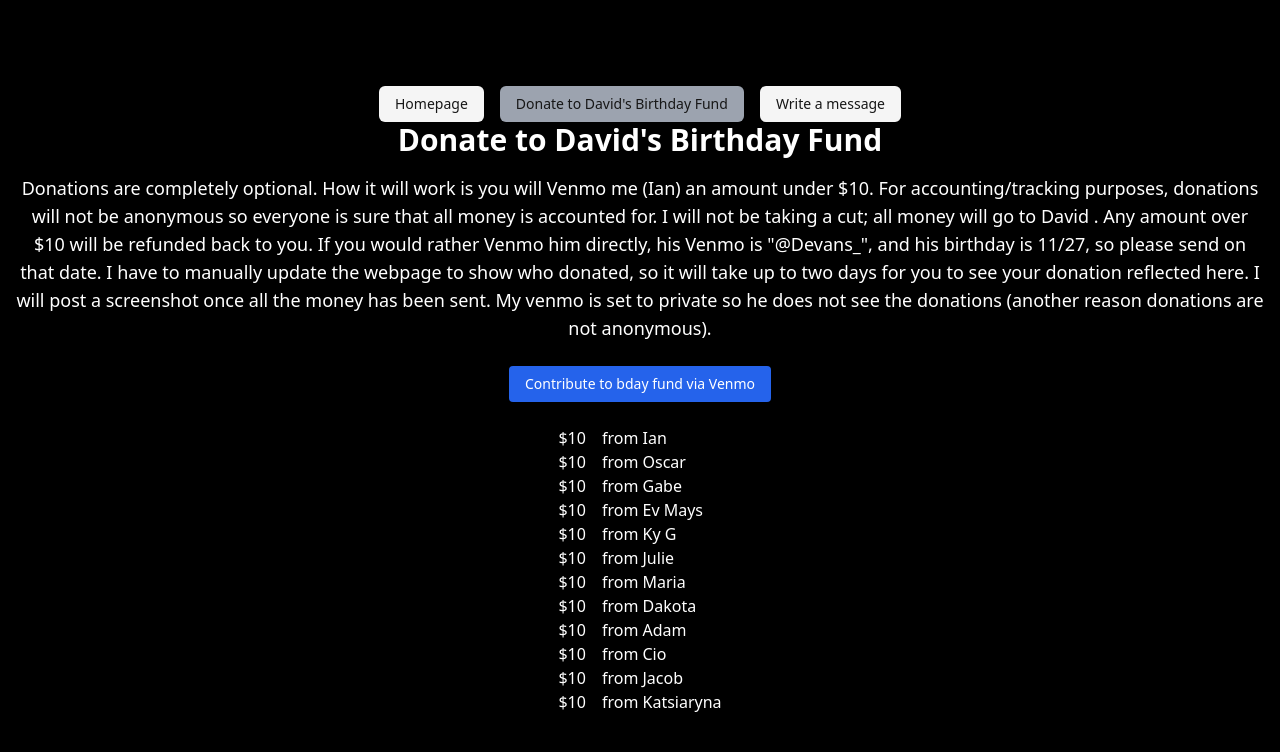
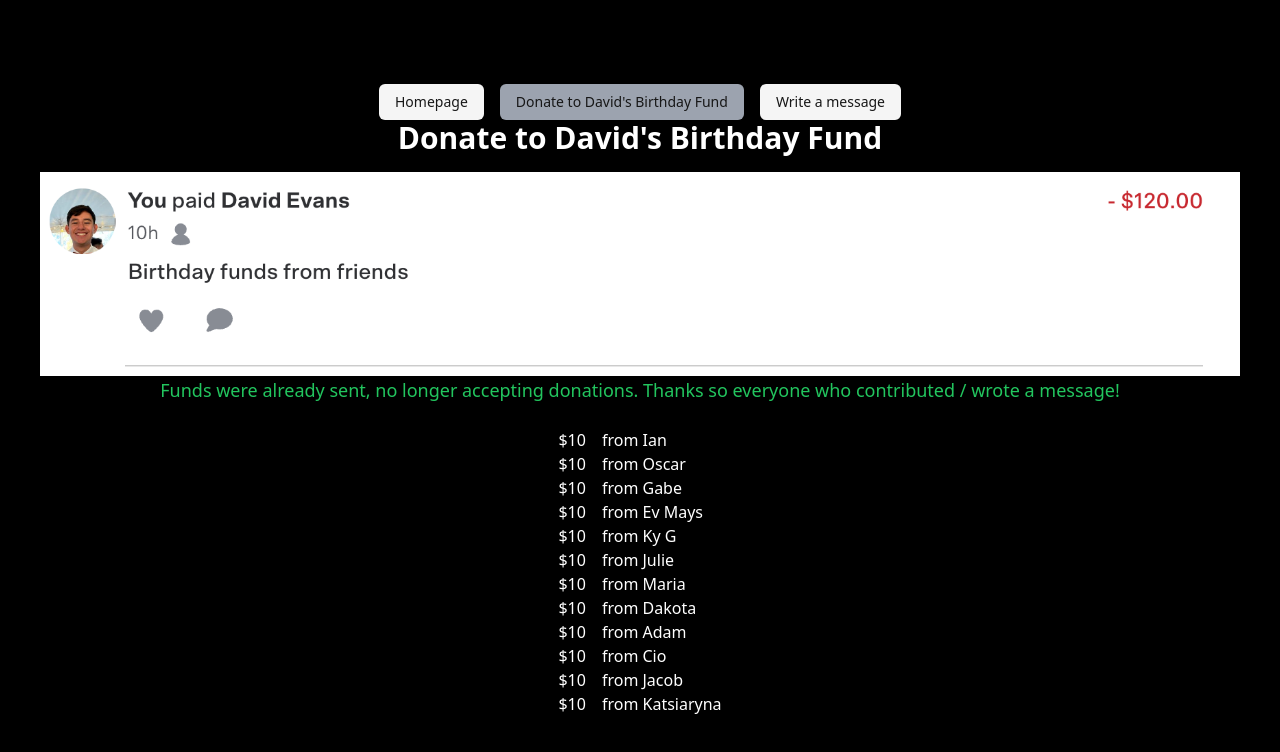
Before and after one commit to inathan44/Matrix-Birthday-Card, a React (Vite) app: page /donate in a window 1280 px wide. Shown: the top 752 px of the page. Built offline with nearby package versions, Linux system fonts and the light colour scheme; no server answers.

Commit message:
add donation receipt

```diff
--- a/src/components/Donate.tsx
+++ b/src/components/Donate.tsx
@@ -1,7 +1,4 @@
-import { useState } from 'react';
-import DonationPopUp from './DonationPopUp';
 import Navbar from './Navbar';
-import { Button } from './ui/button';
 
 interface Donation {
   amount: number;
@@ -26,10 +23,10 @@ const donations: Donation[] = [
 export default function Donate() {
   document.title = "Donate to David's Birthday Gift Fund";
 
-  const [showDonation, setShowDonation] = useState(false);
-  const handleDonationClick = () => {
-    setShowDonation(!showDonation);
-  };
+  // const [showDonation, setShowDonation] = useState(false);
+  // const handleDonationClick = () => {
+  //   setShowDonation(!showDonation);
+  // };
 
   return (
     <div className='flex flex-col items-center justify-center min-h-screen bg-black text-white p-4'>
@@ -37,29 +34,12 @@ export default function Donate() {
       <h1 className='text-3xl font-bold mb-4'>
         Donate to David's Birthday Fund
       </h1>
-      <p className='mb-6 text-lg text-center'>
-        Donations are completely optional. How it will work is you will Venmo me
-        (Ian) an amount under $10. For accounting/tracking purposes, donations
-        will not be anonymous so everyone is sure that all money is accounted
-        for. I will not be taking a cut; all money will go to David . Any amount
-        over $10 will be refunded back to you. If you would rather Venmo him
-        directly, his Venmo is "@Devans_", and his birthday is 11/27, so please
-        send on that date. I have to manually update the webpage to show who
-        donated, so it will take up to two days for you to see your donation
-        reflected here. I will post a screenshot once all the money has been
-        sent. My venmo is set to private so he does not see the donations
-        (another reason donations are not anonymous).
-      </p>
+      <img className='px-6' src='Screenshot 2024-11-27 at 10.23.10 AM.png' />
+      <h1 className='text-lg text-green-500'>
+        Funds were already sent, no longer accepting donations. Thanks so
+        everyone who contributed / wrote a message!
+      </h1>
 
-      {showDonation && <DonationPopUp />}
-      {!showDonation && (
-        <Button
-          onClick={handleDonationClick}
-          className='bg-blue-600 text-white py-2 px-4 rounded transition hover:bg-blue-500'
-        >
-          Contribute to bday fund via Venmo
-        </Button>
-      )}
       <div className='mt-6'>
         {donations.map((donation: Donation, index: number) => (
           <div key={index} className='flex items-center gap-4'>
```
Also changed, not shown: public/Screenshot 2024-11-27 at 10.23.10 AM.png (added).
